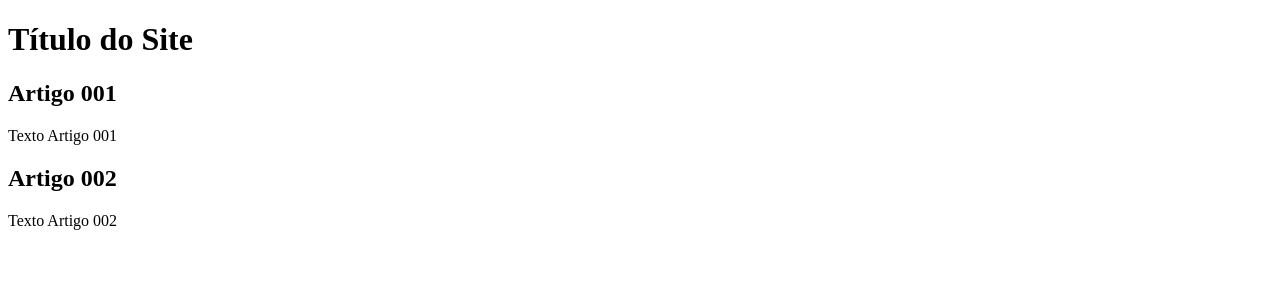
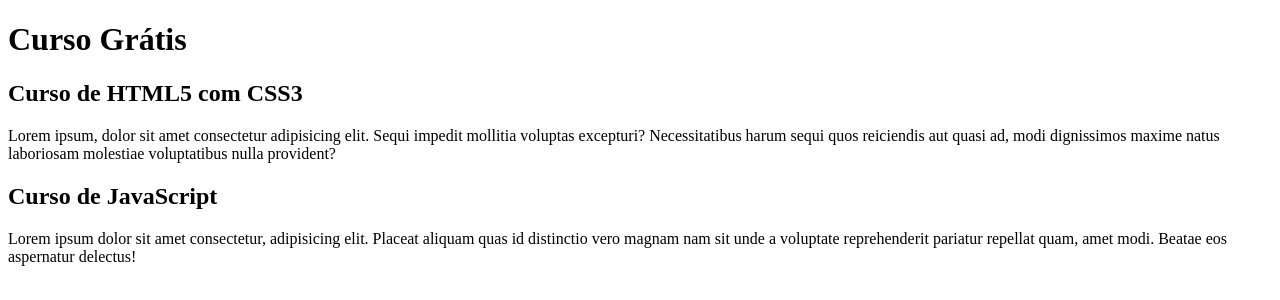
Before and after one commit to rafayoko/Projeto-site, a plain HTML site: page index.html in a window 1280 px wide. Drawn offline with Linux system fonts and the light colour scheme.

Commit message:
comecei a escrever o conteúdo

```diff
--- a/index.html
+++ b/index.html
@@ -9,15 +9,15 @@
 <body>
     <main>
         <header>
-            <h1>Título do Site</h1>
+            <h1>Curso Grátis</h1>
         </header>
         <article>
-            <h2>Artigo 001</h2>
-            <p>Texto Artigo 001</p>
+            <h2>Curso de HTML5 com CSS3</h2>
+            <p>Lorem ipsum, dolor sit amet consectetur adipisicing elit. Sequi impedit mollitia voluptas excepturi? Necessitatibus harum sequi quos reiciendis aut quasi ad, modi dignissimos maxime natus laboriosam molestiae voluptatibus nulla provident?</p>
         </article>
         <article>
-            <h2>Artigo 002</h2>
-            <p>Texto Artigo 002</p>
+            <h2>Curso de JavaScript</h2>
+            <p>Lorem ipsum dolor sit amet consectetur, adipisicing elit. Placeat aliquam quas id distinctio vero magnam nam sit unde a voluptate reprehenderit pariatur repellat quam, amet modi. Beatae eos aspernatur delectus!</p>
         </article>
     </main>
 
```
